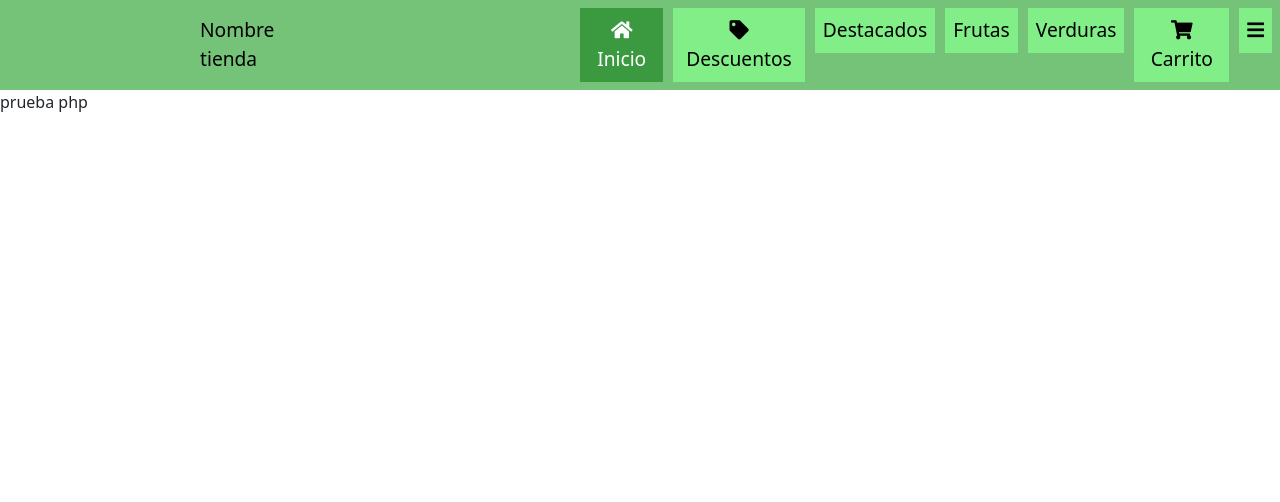
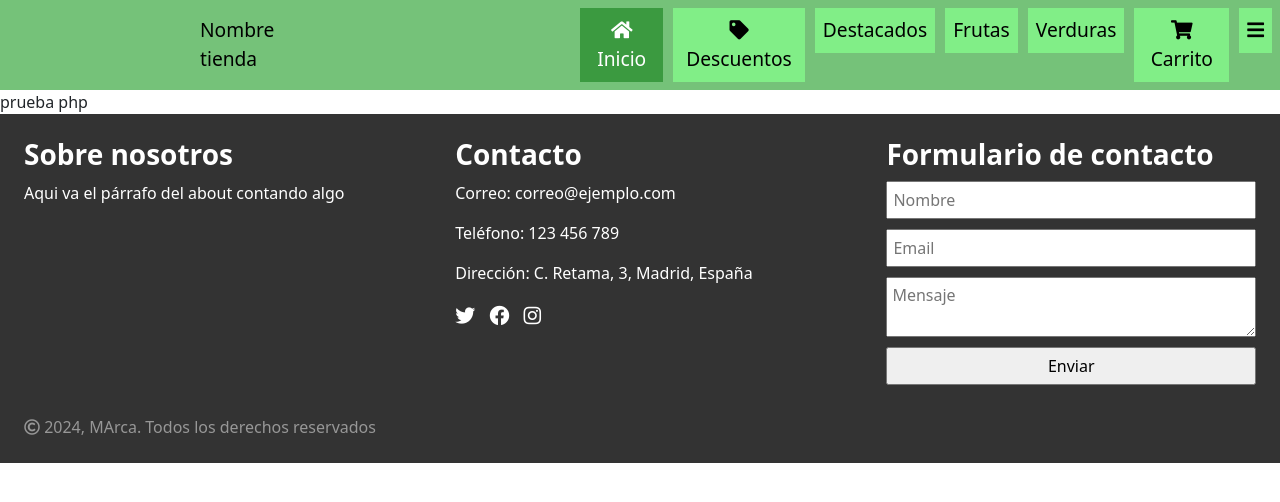
Before and after one commit to AlvaroCascoV/TFG2024, a PHP site: page / in a window 1280 px wide. Shown: the top 502 px of the page. Run offline with PHP 8.4, Linux system fonts and the light colour scheme.

Commit message:
añadir footer con su css

```diff
--- /dev/null
+++ b/TFG/footer.php
@@ -0,0 +1,29 @@
+<footer class="p-4">
+  <div class="columnas-footer">
+    <div class="columna-footer">
+      <h3 class="cabecera-columna-footer">Sobre nosotros</h3>
+      <p>Aqui va el párrafo del about contando algo</p>
+    </div>
+    <div class="columna-footer">
+      <h3 class="cabecera-columna-footer">Contacto</h3>
+      <p>Correo: correo@ejemplo.com</p>
+      <p>Teléfono: 123 456 789</p>
+      <p>Dirección: C. Retama, 3, Madrid, España</p>
+      <ul class="redes-footer">
+        <li><a href="https://twitter.com/home"><i class="fab fa-twitter"></i></a></li>
+        <li><a href="https://www.facebook.com"><i class="fab fa-facebook"></i></a></li>
+        <li><a href="https://www.instagram.com"><i class="fab fa-instagram"></i></a></li>
+      </ul>
+    </div>
+    <div class="columna-footer">
+      <h3 class="cabecera-columna-footer">Formulario de contacto</h3>
+      <form class="formulario-contacto" action="#" method="POST">
+        <input type="text" name="nombre" placeholder="Nombre">
+        <input type="email" name="email" placeholder="Email">
+        <textarea name="mensaje" placeholder="Mensaje"></textarea>
+        <input type="submit" value="Enviar" class="boton-enviar">
+      </form>
+    </div>
+  </div>
+  <div class="copyright"><i class="far fa-copyright"></i> 2024, MArca. Todos los derechos reservados</div>
+</footer>
--- a/TFG/index.css
+++ b/TFG/index.css
@@ -1,8 +1,9 @@
+/*Estilo del header*/
 #header {
   font-size: larger;
   padding: 8px;
   padding-left: 200px;
-    background-color:#75C279;
+  background-color: #75C279;
   display: flex;
   align-items: center;
 }
@@ -25,7 +26,7 @@
 
 #botones button {
   padding: 8px;
-    background-color:#81EE87;
+  background-color: #81EE87;
   border: none;
   cursor: pointer;
   transition: background-color 0.3s ease;
@@ -42,3 +43,66 @@
   background-color: #3B9A40;
   color: white;
 }
+
+/*Estilo del footer*/
+footer {
+  background-color: #333;
+  color: #fff;
+  padding: 20px 0;
+}
+
+.columnas-footer {
+  display: flex;
+  justify-content: space-between;
+  flex-wrap: wrap;
+}
+
+.columna-footer {
+  width: 30%;
+  margin-bottom: 20px;
+}
+
+.cabecera-columna-footer {
+  font-weight: bold;
+  margin-bottom: 10px;
+}
+
+.redes-footer {
+  list-style: none;
+  padding: 0;
+  margin: 0;
+}
+
+.redes-footer li {
+  display: inline-block;
+  margin-right: 10px;
+}
+
+.redes-footer li a {
+  color: #fff;
+  text-decoration: none;
+  font-size: 20px;
+}
+
+.redes-footer li a:hover {
+  color: #9adc9d;
+}
+
+.formulario-contacto {
+  display: flex;
+  flex-direction: column;
+}
+
+.formulario-contacto input,
+.formulario-contacto textarea {
+  margin-bottom: 10px;
+  padding: 5px;
+}
+
+.boton-enviar:hover {
+  background-color: #9adc9d;
+}
+
+.copyright {
+  color: rgb(151, 151, 151);
+}
--- a/TFG/index.php
+++ b/TFG/index.php
@@ -41,14 +41,6 @@
         </div>
     </header>
 
-
-
-    <footer>
-
-
-
-    </footer>
-
 </body>
 
 </html>
@@ -57,3 +49,7 @@
 echo "prueba php";
 
 ?>
+
+<?php
+include("footer.php");
+?>
```
Lines whose indentation alone changed are shown as unchanged.
